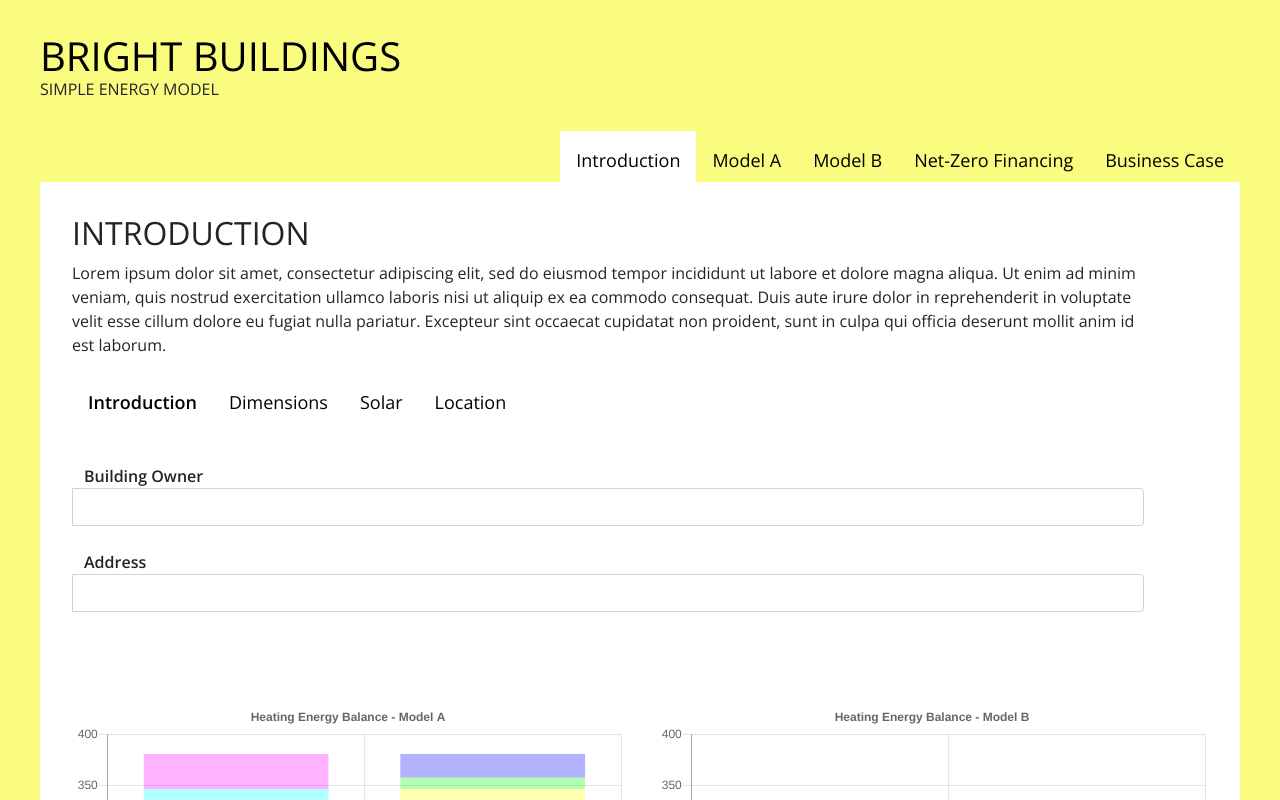
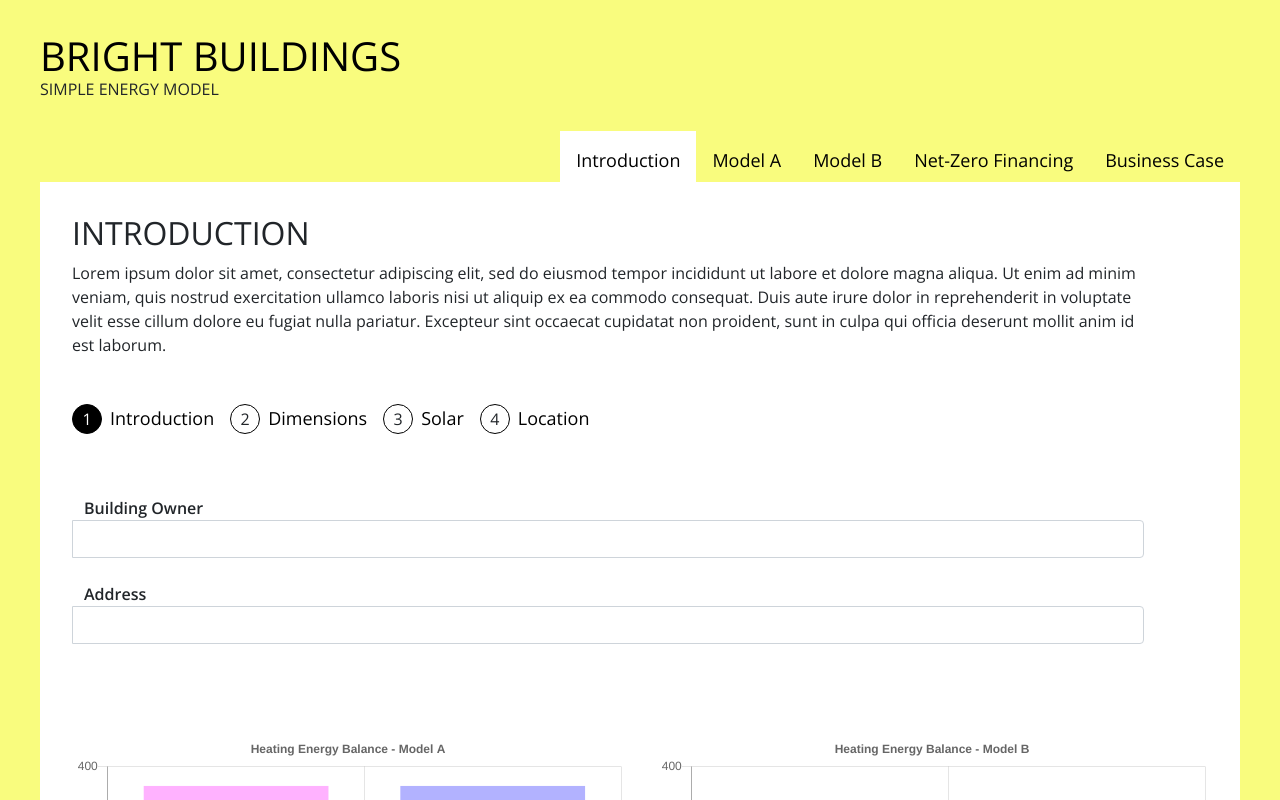
Before and after one commit to brightbuildings/Simple-Energy-Model, a React (Create React App) app: page / in a window 1280 px wide. Shown: the top 800 px of the page. Built offline with nearby package versions, Linux system fonts and the light colour scheme.

Commit message:
Circle buttons

```diff
--- a/src/App.css
+++ b/src/App.css
@@ -62,7 +62,3 @@ button {
   text-transform: capitalize;
   cursor: pointer;
 }
-
-button:hover {
-  text-decoration: underline;
-}
--- a/src/components/Content/Content.css
+++ b/src/components/Content/Content.css
@@ -24,9 +24,8 @@
 }
 
 .subNavigation {
-  display: flex-start;
   justify-content: center;
-  margin-bottom: 2rem;
+  margin: 2rem 0 3rem;
 }
 
 .subNavigation button {
@@ -81,3 +80,30 @@ label {
   padding: 1rem;
   width: 50%;
 }
+
+
+.SubNavigationButton {
+  cursor: pointer;
+  display: inline-block;
+}
+
+.SubNavigationButton button {
+  padding-left: 0.5rem;
+}
+
+.SubNavigationButton.active .Step,
+.SubNavigationButton:hover .Step {
+  background-color: black;
+  color: white;
+}
+
+.Step {
+  height: 30px;
+  width: 30px;
+  border-radius: 15px;
+  border: 1px solid black;
+  display: inline-flex;
+  justify-content: center;
+  align-content: center;
+  line-height: 28px;
+}
--- a/src/components/Content/Content.js
+++ b/src/components/Content/Content.js
@@ -33,14 +33,19 @@ const formatSection = (section, activeSection, activeSubsection, setActiveSubsec
             activeKey = key;
           }
 
+          if (Object.entries(value.fields).length < 2) {
+            return "";
+          }
+
           return (
-            <button
+            <div
               key={key}
               onClick={() => setActiveSubsection(key)}
-              className={key === activeKey ? "active" : "" }
+              className={key === activeKey ? "active SubNavigationButton" : "SubNavigationButton" }
             >
-              {navTitle}
-            </button>
+              <div className="Step">{index+1}</div>
+              <button>{navTitle}</button>
+            </div>
           );
         })}
       </div>
```
